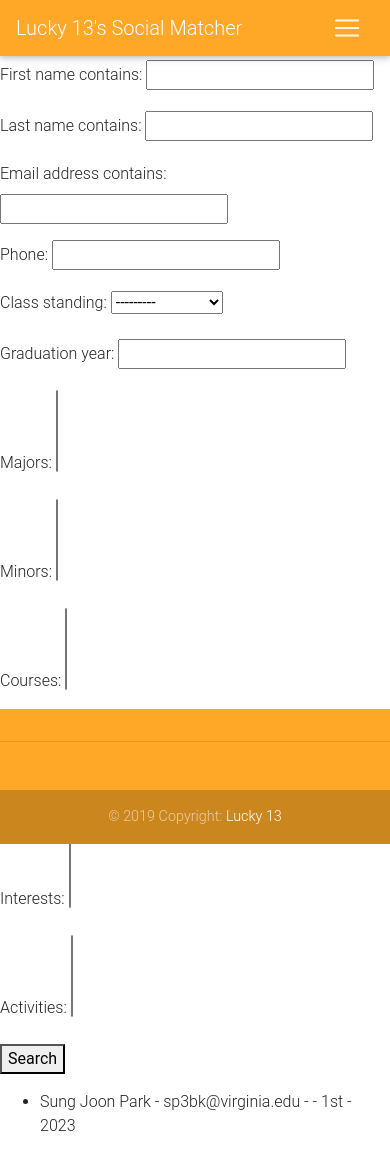
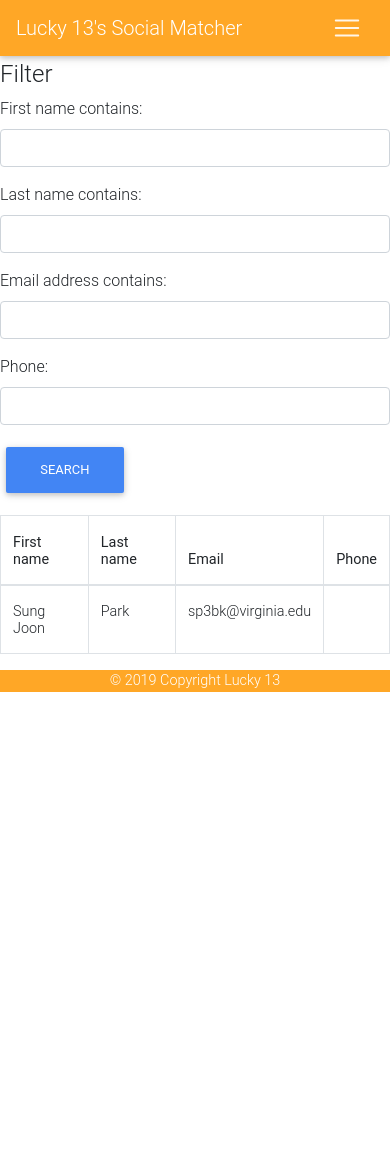
Before and after one commit to someOne404/skillmatcher, a Django app: page /search/ in a window 390 px wide. After the commit the page ends 692 px from the top, so only its background shows below. Run offline with Django 3.2, Linux system fonts and the light colour scheme; a user stored in the database is signed in; data comes from the database, SQL or seed files in the repository; data that the repository does not hold is empty; some libraries are stand-ins or nearby versions.

Commit message:
Updated the looks of the search page

```diff
--- a/lucky13/settings.py
+++ b/lucky13/settings.py
@@ -40,6 +40,7 @@ INSTALLED_APPS = [
     'django.contrib.staticfiles',
     'social_match',
     'social_django',
+    'widget_tweaks',
 ]
 
 MIDDLEWARE = [
--- a/requirements.txt
+++ b/requirements.txt
@@ -5,10 +5,12 @@ dj-database-url==0.5.0
 Django==2.1.7
 django-filter==2.1.0
 django-heroku==0.3.1
+django-widget-tweaks==1.4.3
 gunicorn==19.9.0
 idna==2.8
 oauthlib==3.0.1
 Pillow==5.4.1
+psycopg2==2.7.7
 psycopg2-binary==2.7.7
 PyJWT==1.7.1
 python3-openid==3.1.0
--- a/social_match/templates/social_match/base.html
+++ b/social_match/templates/social_match/base.html
@@ -1,6 +1,5 @@
 {% load static %}
 <html>
-
 <head>
     <meta charset="utf-8">
     <meta name="viewport" content="width=device-width, initial-scale=1, shrink-to-fit=no">
@@ -25,7 +24,7 @@
 </head>
 
 <body>
-    <div>
+    <div class="wrapper">
         {% if user.is_authenticated %}
         <nav class="mb-1 navbar navbar-expand-lg navbar-dark orange lighten-1">
             <a class="navbar-brand" href="{% url 'social_match:home' %}">Lucky 13's Social Matcher</a>
@@ -88,58 +87,14 @@
     {% block content %}
 
     {% endblock %}
-    <div class="footer">
-        <footer class="page-footer font-small orange lighten-1">
 
-            <!-- Footer Links -->
-            <div class="container-fluid text-center text-md-left">
 
-                <!-- Grid row -->
-                <div class="row">
-
-                    <!-- Grid column -->
-                    <div class="col-md-6 mt-md-0 mt-3">
-
-                        <!-- Content -->
-                        <!-- <h5>Lucky 13's Social Matcher</h5> -->
-                        <!-- <p>Here you can use rows and columns here to organize your footer content.</p> -->
-
-                    </div>
-                    <!-- Grid column -->
-
-                    <hr class="clearfix w-100 d-md-none pb-3">
-
-                    <!-- Grid column -->
-                    <div class="col-md-3 mb-md-0 mb-3">
-
-                        <!-- Links -->
-                        <!-- <ul class="list-unstyled">
-                            <li>
-                                <a href="#!"> Home</a>
-                            </li>
-                            <li>
-                                <a href="#!">About Us</a>
-                            </li>
-                        </ul> -->
-
-                    </div>
-
-                </div>
-                <!-- Grid row -->
-
-            </div>
-            <!-- Footer Links -->
-
-            <!-- Copyright -->
-            <div class="footer-copyright text-center py-3">© 2019 Copyright:
-                <a href="#"> Lucky 13</a>
-            </div>
-            <!-- Copyright -->
-
-        </footer>
+  <footer class="page-footer font-small orange lighten-1">
+    <div class="container">
+      <div class="text-center">&copy; 2019 Copyright <a href="#"> Lucky 13</a></div>
     </div>
+  </footer>
 
 
 </body>
-
 </html>
--- a/social_match/templates/social_match/home.html
+++ b/social_match/templates/social_match/home.html
@@ -1,6 +1,5 @@
 {% extends 'social_match/base.html' %}
 {% block content %}
-<!doctype html>
 <html lang="en">
 
 <!-- <head>
--- a/social_match/templates/social_match/search.html
+++ b/social_match/templates/social_match/search.html
@@ -1,21 +1,59 @@
 {% extends 'social_match/base.html' %}
+{% load widget_tweaks %}
 {% block content %}
 
 {% if user.is_authenticated %}
+  <form method="get">
+    <div class="well">
+      <h4 style="margin-top: 0">Filter</h4>
+      <div class="row">
+        <div class="form-group col-sm-4 col-md-3">
+          {{ filter.form.first_name.label_tag }}
+          {% render_field filter.form.first_name class="form-control" %}
+        </div>
+        <div class="form-group col-sm-4 col-md-3">
+          {{ filter.form.last_name.label_tag }}
+          {% render_field filter.form.last_name class="form-control" %}
+        </div>
+        <div class="form-group col-sm-4 col-md-3">
+          {{ filter.form.email.label_tag }}
+          {% render_field filter.form.email class="form-control" %}
+        </div>
+        <div class="form-group col-sm-4 col-md-3">
+          {{ filter.form.phone.label_tag }}
+          {% render_field filter.form.phone class="form-control" %}
+        </div>
+      </div>
+      <button type="submit" class="btn btn-primary">
+        <span class="glyphicon glyphicon-search"></span> Search
+      </button>
+    </div>
+  </form>
 
-<form method="get">
-  {{ filter.form.as_p }}
-  <button type="submit">Search</button>
-</form>
-<ul>
+  <table class="table table-bordered">
+    <thead>
+      <tr>
+        <th>First name</th>
+        <th>Last name</th>
+        <th>Email</th>
+        <th>Phone</th>
+      </tr>
+    </thead>
+    <tbody>
+      {% for user in filter.qs %}
+        <tr>
+          <td>{{ user.first_name }}</td>
+          <td>{{ user.last_name }}</td>
+          <td>{{ user.email }}</td>
+          <td>{{ user.phone}}</td>
+        </tr>
+      {% empty %}
+        <tr>
+          <td colspan="5">No data</td>
+        </tr>
+      {% endfor %}
+    </tbody>
+  </table>
 
-
-  {% for user in filter.qs %}
-  {% if user.status_active and not user.is_superuser %}
-  <li>{{ user.first_name }} {{ user.last_name }} - {{user.email}} - {{user.phone}} - {{user.class_standing}} -
-    {{user.graduation_year}}</li>
-  {% endif %}
-  {% endfor %}
-</ul>
-{% endif %}
+{% endif%}
 {% endblock %}
--- a/social_match/urls.py
+++ b/social_match/urls.py
@@ -1,13 +1,16 @@
 from django.urls import path
 from django.conf.urls import url
 from . import views
+from django_filters.views import FilterView
+from social_match.filters import UserFilter
 
 app_name = 'social_match'
 urlpatterns = [
     path('', views.base, name='base'),
     path('about/', views.about, name='about'),
     path('home/', views.home, name='home'),
-    path('search/', views.search, name='search'),
+    url(r'^search/$', FilterView.as_view(filterset_class=UserFilter,
+        template_name='social_match/search.html'), name='search'),
     path('createpost/', views.createpost, name='createpost'),
     path('profile/', views.profile, name='profile'),
     path('posts/', views.posts, name='posts'),
--- a/static/css/home.css
+++ b/static/css/home.css
@@ -6,9 +6,11 @@
     z-index: -1;
 }
 
-.footer {
+.footer, .push {
     position: fixed;
-    left: 0px;
-    bottom: 0px;
+    left: 0;
+    bottom: 0;
+    height: 40px;
     width: 100%;
+    overflow: hidden;
 }
```
